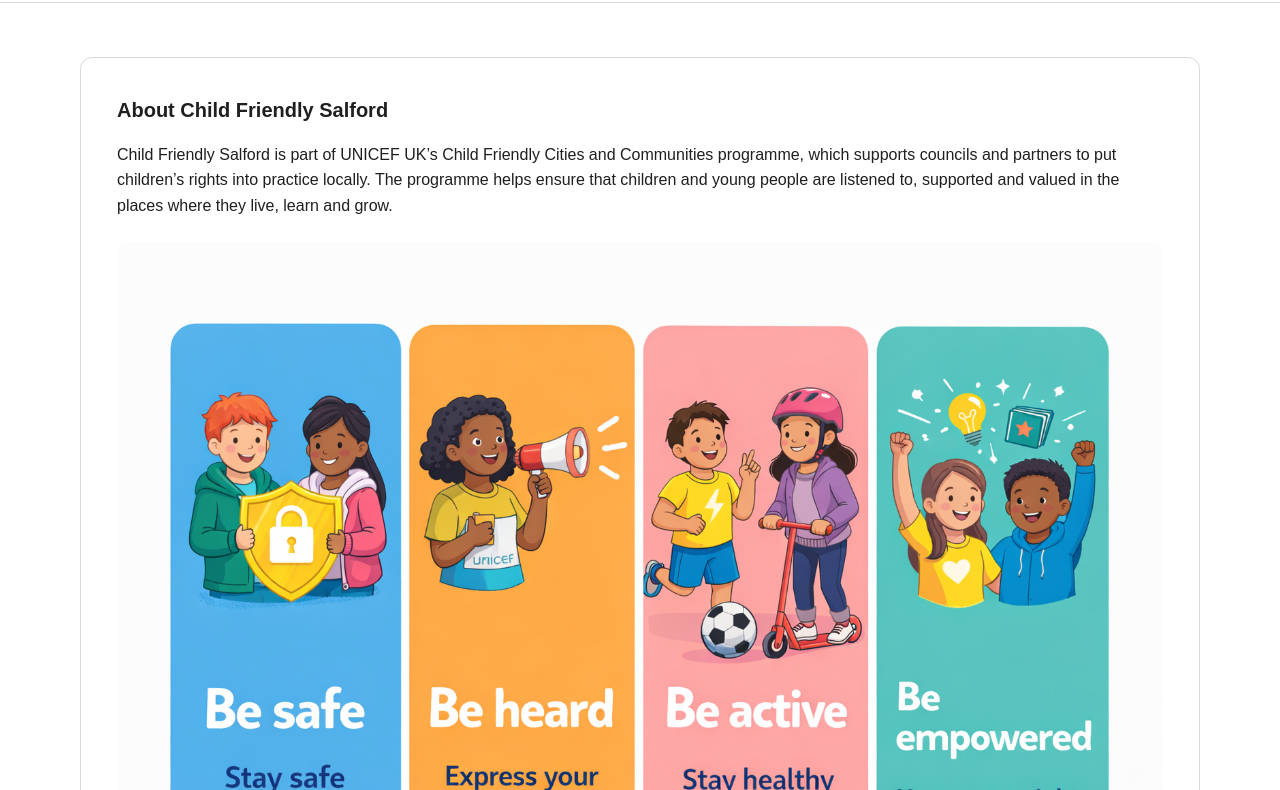
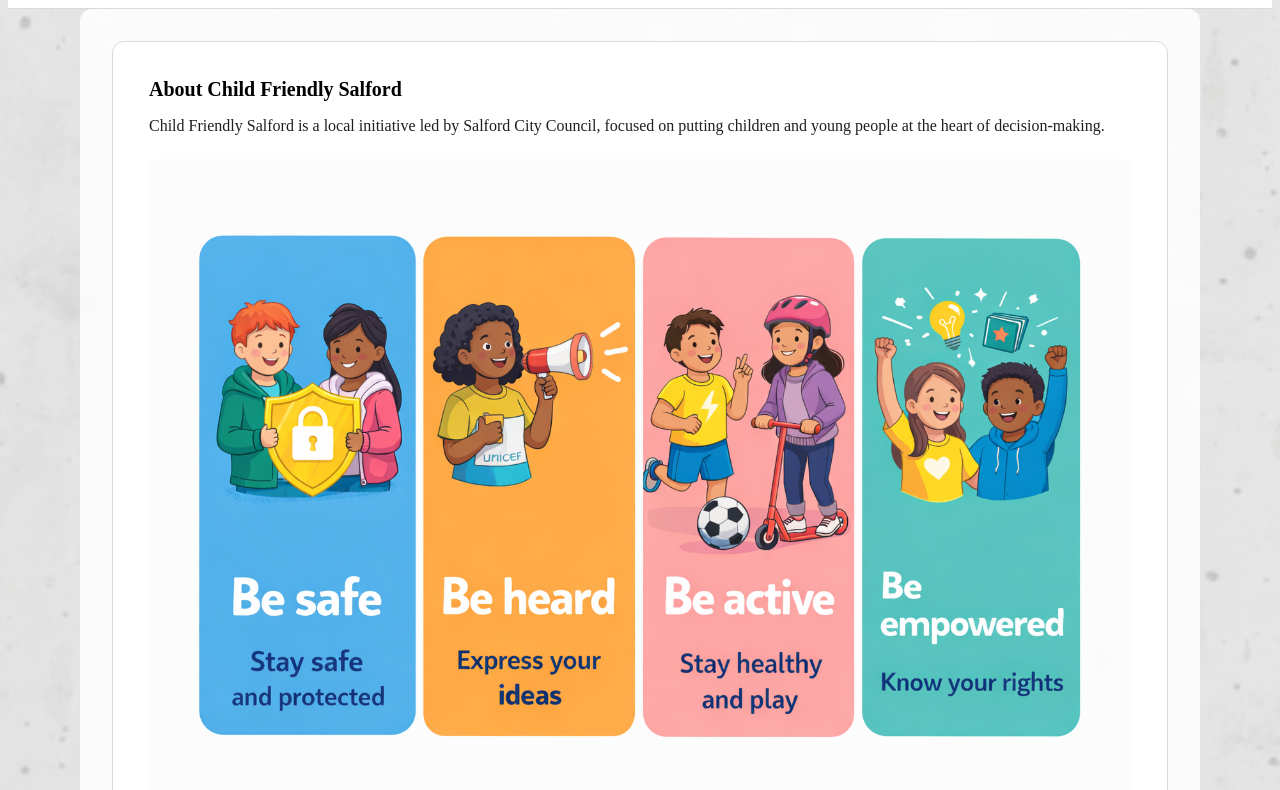
Before and after one commit to BSN038/child-friendly-salford-web, a plain HTML site: page about.html in a window 1280 px wide. Shown: the part 92-882 px from the top of the page. Drawn offline with Linux system fonts and the light colour scheme.

Commit message:
Apply council requested updates: branding, text, layout

```diff
--- a/about.html
+++ b/about.html
@@ -17,10 +17,10 @@
   <header class="site-header">
     <div class="container header-inner">
       <a class="brand" href="index.html" aria-label="Child Friendly Salford home">
-        <div class="brand-mark" aria-hidden="true">CFS</div>
+        <img class="brand-mark" src="assets/images/CFS-logo-blue.png" alt="Child Friendly Salford logo">
         <div class="brand-text">
           <span class="brand-name">Child Friendly Salford</span>
-          <span class="brand-sub">UNICEF UK Child Friendly Cities & Communities</span>
+          <span class="brand-sub">Salford Child Friendly City</span>
         </div>
       </a>
 
@@ -45,7 +45,7 @@
       <section class="card">
         <h1 class="card-title">About Child Friendly Salford</h1>
         <p class="card-text">
-          Child Friendly Salford is part of UNICEF UK’s Child Friendly Cities and Communities programme, which supports councils and partners to put children’s rights into practice locally. The programme helps ensure that children and young people are listened to, supported and valued in the places where they live, learn and grow.
+          Child Friendly Salford is a local initiative led by Salford City Council, focused on putting children and young people at the heart of decision-making.
         </p>
         <!--
   Principles illustration:
--- a/assets/css/style.css
+++ b/assets/css/style.css
@@ -6,7 +6,16 @@
 
 :root {
   /* Brand */
-  --brand-magenta: #B21180;
+  --brand-magenta: --brand-blue-dark: #444691;
+    --brand-blue-light: #5EABDB;
+    --brand-red: #EC6547;
+    --brand-yellow: #FCE860;
+    --brand-white: #FFFFFF;
+    --brand-dark: #3A3636;
+
+    --brand-primary: #444691;
+    --brand-secondary: #5EABDB;
+    --brand-accent: #FCE860;
 
   /* Neutrals */
   --text: #1f1f1f;
@@ -43,12 +52,12 @@
 }
 
 body {
-  margin: 0;
-  font-family: Arial, Helvetica, sans-serif;
-  font-size: 16px;
-  line-height: 1.6;
-  color: var(--text);
-  background: var(--bg);
+  background-color: #5EABDB;
+  /* fallback */
+  background-image: url("../images/page-texture1.png");
+  background-size: cover;
+  background-repeat: no-repeat;
+  background-attachment: fixed;
 }
 
 /* Accessibility helpers */
@@ -334,7 +343,10 @@
 
 /* Sections */
 .section {
-  padding: var(--space-70) 0;
+  background-color: rgba(255, 255, 255, 0.85);
+  backdrop-filter: blur(5px);
+  border-radius: 12px;
+  padding: 2rem;
 }
 
 /* Cards */
@@ -566,3 +578,17 @@
   margin-top: var(--space-60);
   margin-bottom: var(--space-30);
 }
+.hero-title {
+  max-width: 900px;
+  margin: 0 auto;
+  text-align: center;
+}
+
+.card {
+  transition: transform 0.2s ease, box-shadow 0.2s ease;
+}
+
+.card:hover {
+  transform: translateY(-5px);
+  box-shadow: 0 10px 25px rgba(0, 0, 0, 0.15);
+}
```
Also changed, not shown: contact.html (+2 -2 lines), families.html (+2 -2 lines), index.html (+1 -1 lines), news.html (+2 -2 lines), organisations.html (+2 -2 lines), assets/images/A5coverb.png (added), 1 other file.
